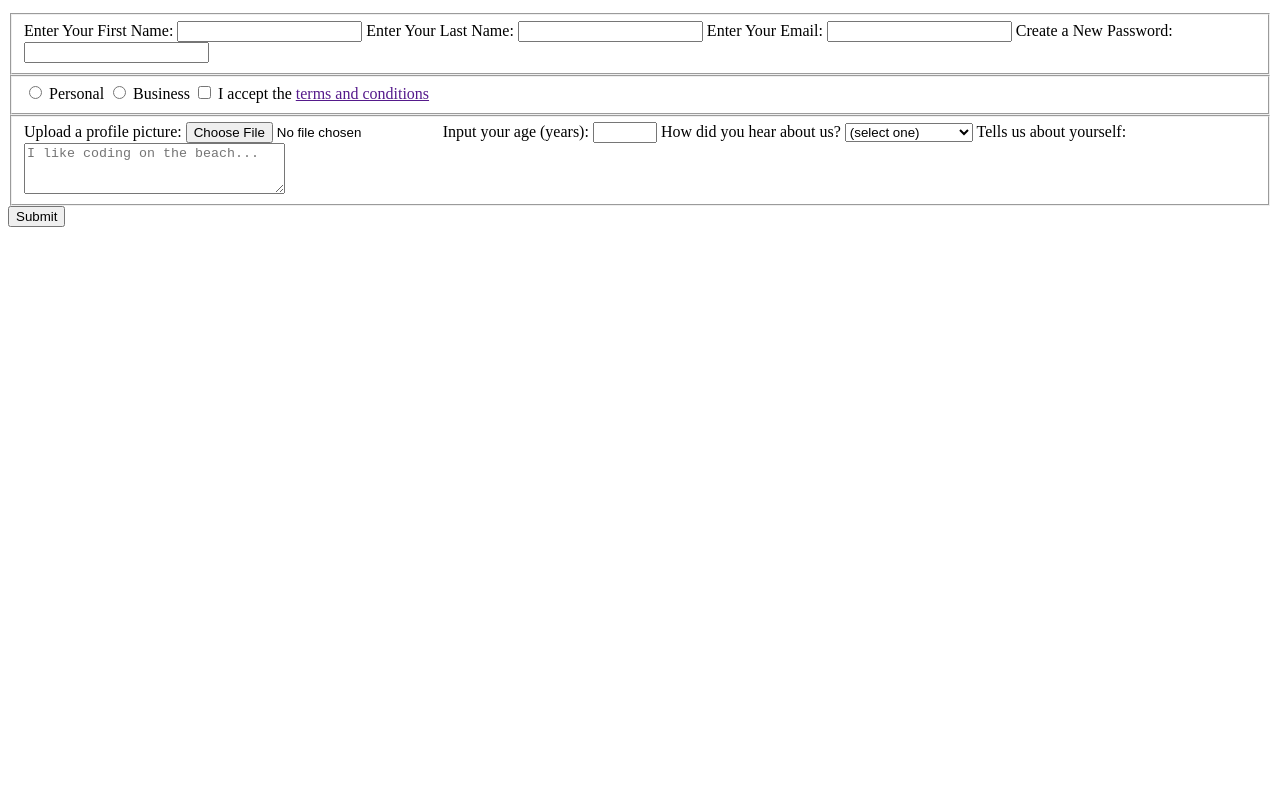
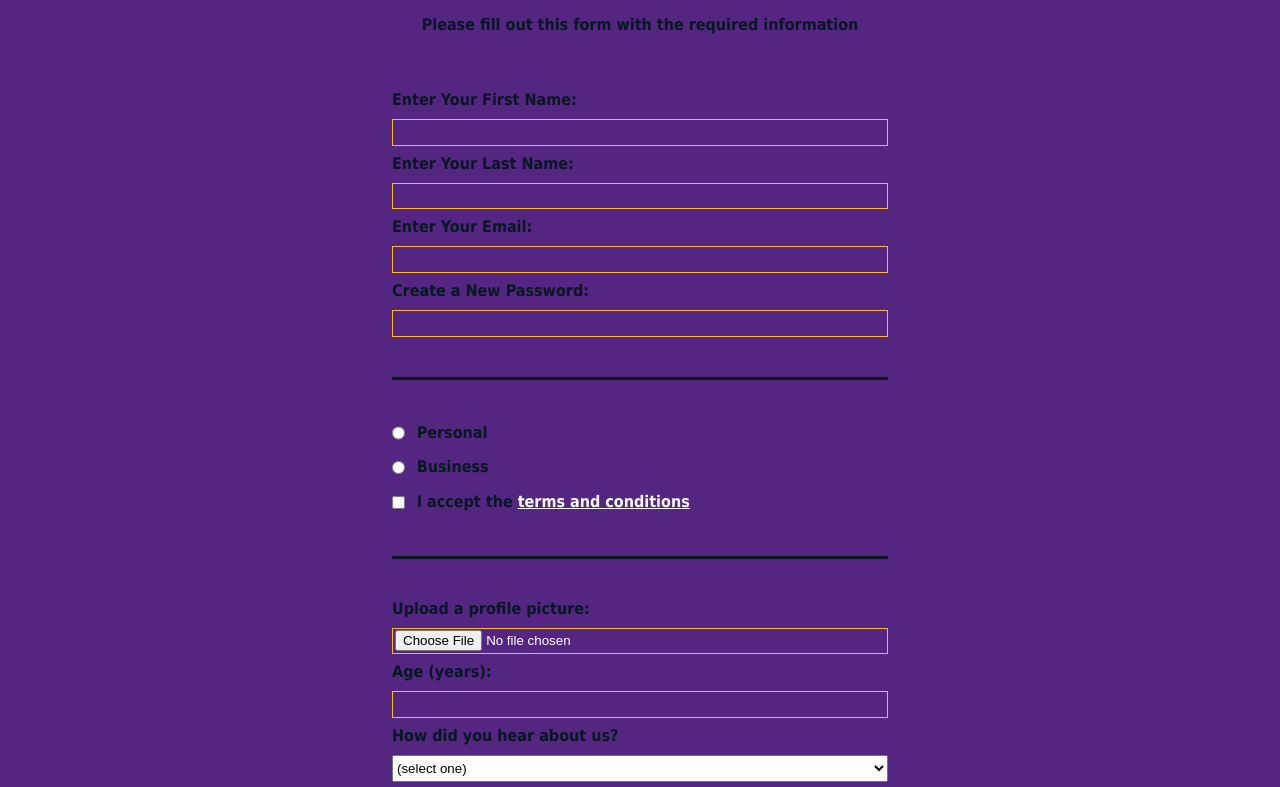
Before and after one commit to bspence205/Sign-Up-Form, a plain HTML site: page index.html in a window 1280 px wide. Shown: the part 87-874 px from the top of the page. Before the commit the page ends 800 px from the top, so only its background shows below. Drawn offline with Linux system fonts and the light colour scheme.

Commit message:
styled elements based off Laker colors, form does not submit to anywhere, focus was on structure and styling practice

```diff
--- a/index.html
+++ b/index.html
@@ -26,19 +26,19 @@
           </fieldset>
           <fieldset>
             <label>Upload a profile picture: <input type="file" name="file" /></label>
-            <label>Input your age (years): <input type="number" name="age" min="13" max="120" />
+            <label>Age (years): <input type="number" name="age" min="13" max="120" />
                   </label>
             <label>How did you hear about us?
               <select name="referrer">
                 <option value="">(select one)</option>
-                <option value="1">Advertisement</option>
-                <option value="2">YouTube Channel</option>
-                <option value="3">Forum</option>
+                <option value="1">Lakers Organization</option>
+                <option value="2">Sports Center</option>
+                <option value="3">Social Media</option>
                 <option value="4">Other</option>
               </select>
             </label>
             <label>Tells us about yourself:
-              <textarea name="bio" rows="3" cols="30" placeholder="I like coding on the beach..."></textarea>
+              <textarea name="bio" rows="3" cols="30" placeholder="Lakers in 4..."></textarea>
                   </label>
           </fieldset>
           <input type="submit" value="Submit" />
--- a/style.css
+++ b/style.css
@@ -0,0 +1,76 @@
+body {
+    width: 100%;
+    height: 100vh;
+    margin: 0;
+    background-color: rgb(85, 37, 130);
+    color: rgb(6, 25, 34);
+    font-weight: bolder;
+    font-family: Tahoma;
+    font-size: 16px;
+  }
+
+  h1, p {
+    margin: 1em auto;
+    text-align: center;
+  }
+
+  form {
+    width: 60vw;
+    max-width: 500px;
+    min-width: 300px;
+    margin: 0 auto;
+    padding-bottom: 2em;
+  }
+
+  fieldset {
+    border: none;
+    padding: 2rem 0;
+  }
+
+  fieldset:not(:last-of-type) {
+    border-bottom: 3px solid rgb(6, 25, 34);
+  }
+
+  label {
+    display: block;
+    margin: 0.5rem 0;
+  }
+
+  input,
+  textarea,
+  select {
+    margin: 10px 0 0 0;
+    width: 100%;
+    min-height: 2em;
+  }
+
+  input, textarea {
+    background-color: rgb(85, 37, 130);
+    border: 1px solid rgb(253, 185, 39);
+    color: #ffffff;
+  }
+
+  .inline {
+    width: unset;
+    margin: 0 0.5em 0 0;
+    vertical-align: middle;
+  }
+
+  input[type="submit"] {
+    display: block;
+    width: 60%;
+    margin: 1em auto;
+    height: 2em;
+    font-size: 1.1rem;
+    background-color: rgb(85, 37, 130);
+    border-color: rgb(253, 185, 39);
+    min-width: 300px;
+  }
+
+  input[type="file"] {
+    padding: 1px 2px;
+  }
+
+  a {
+      color: white;
+  }
```
